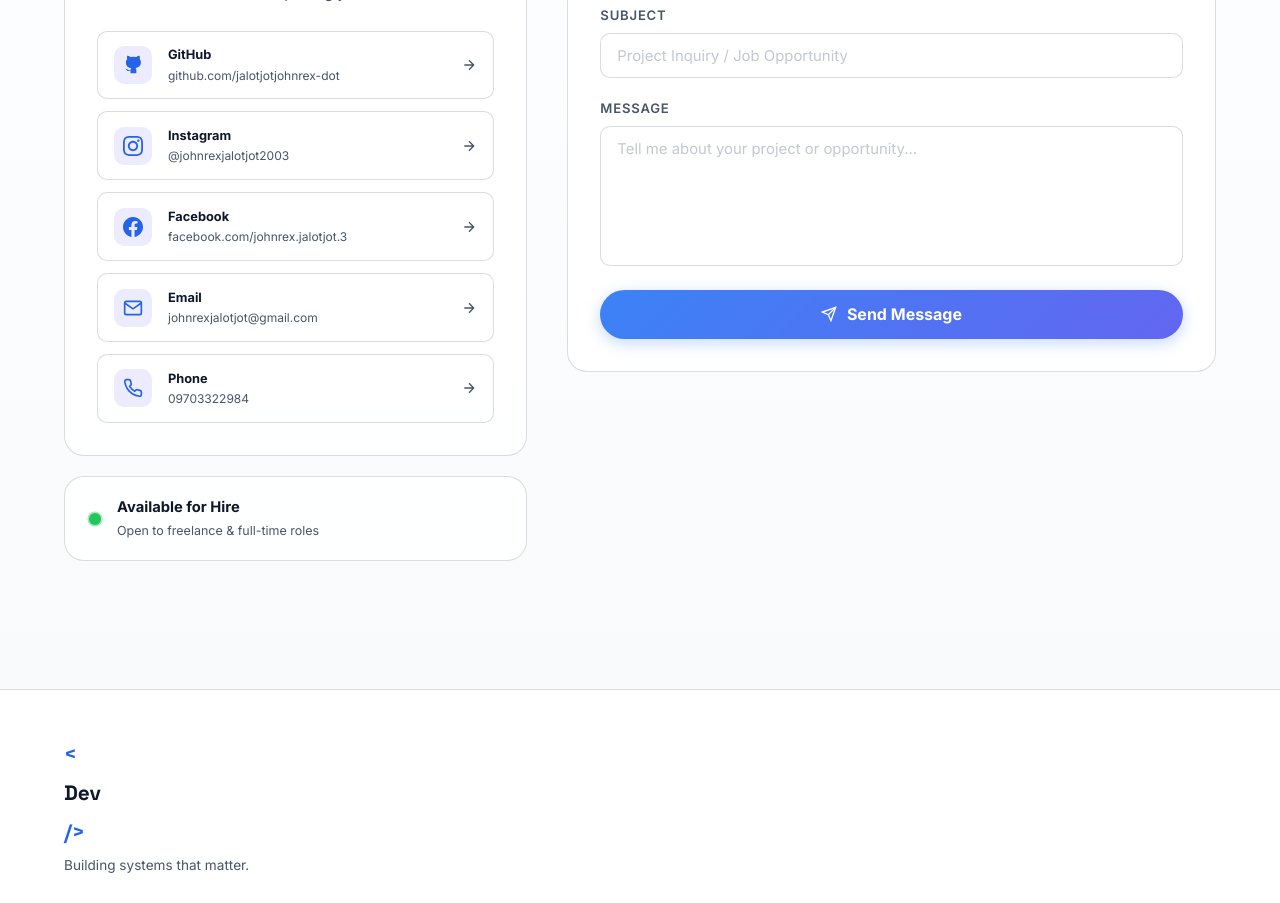
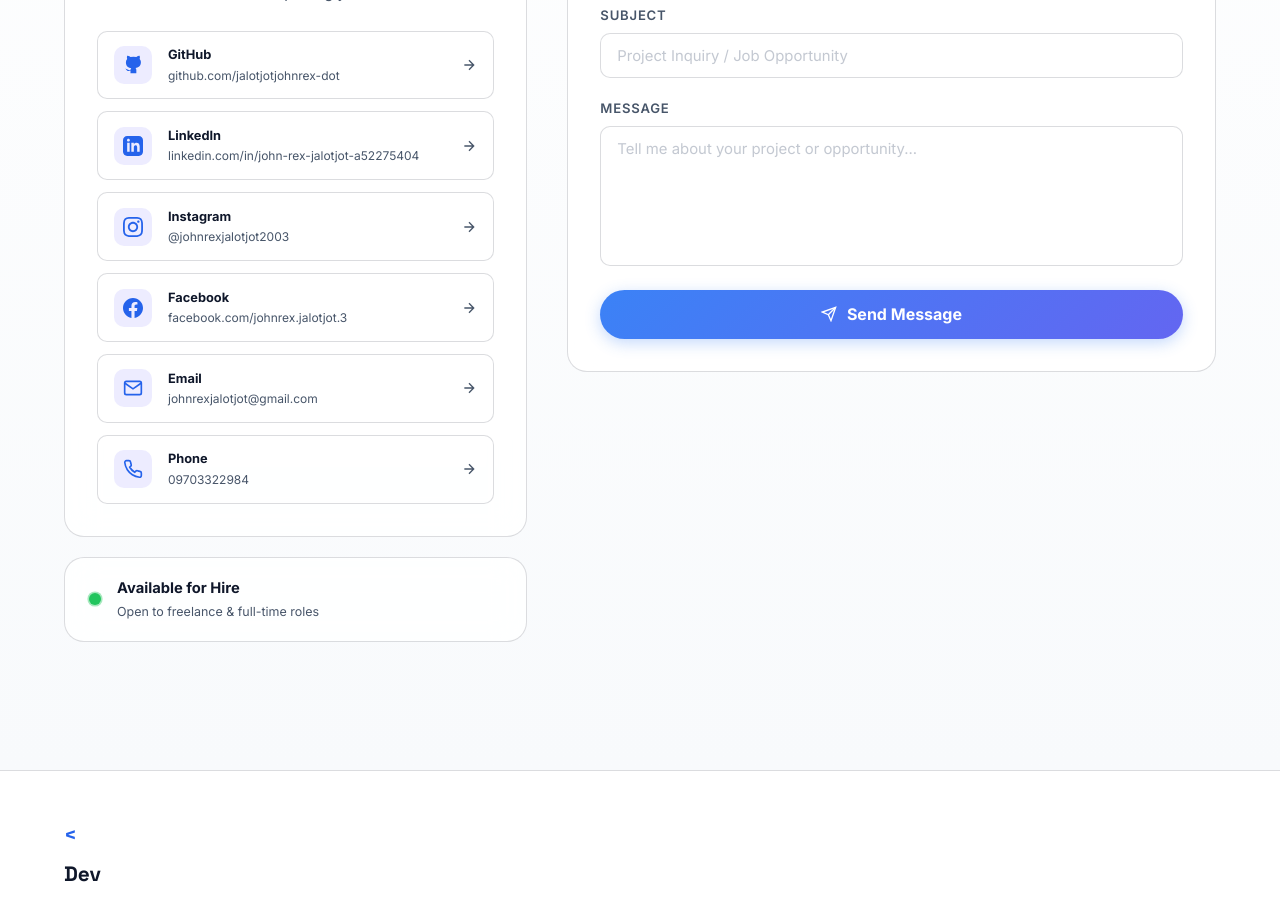
Before and after one commit to jalotjotjohnrex-dot/portfolio-jalotjot, a React (Vite) app: page / in a window 1280 px wide. Shown: the part 6460-7363 px from the top of the page. Built offline with nearby package versions, Linux system fonts and the light colour scheme.

Commit message:
add linkedin account in my contact info

```diff
--- a/src/components/Contact/Contact.jsx
+++ b/src/components/Contact/Contact.jsx
@@ -11,6 +11,16 @@
     label: 'GitHub',
     href:  'https://github.com/jalotjotjohnrex-dot',
     value: 'github.com/jalotjotjohnrex-dot',
+  },
+  {
+    icon: (
+      <svg viewBox="0 0 24 24" fill="currentColor" width="20" height="20">
+        <path d="M19 0h-14c-2.761 0-5 2.239-5 5v14c0 2.761 2.239 5 5 5h14c2.762 0 5-2.239 5-5v-14c0-2.761-2.238-5-5-5zm-11 19h-3v-11h3v11zm-1.5-12.268c-.966 0-1.75-.79-1.75-1.764s.784-1.764 1.75-1.764 1.75.79 1.75 1.764-.783 1.764-1.75 1.764zm13.5 12.268h-3v-5.604c0-3.368-4-3.113-4 0v5.604h-3v-11h3v1.765c1.396-2.586 7-2.777 7 2.476v6.759z"/>
+      </svg>
+    ),
+    label: 'LinkedIn',
+    href:  'https://www.linkedin.com/in/john-rex-jalotjot-a52275404',
+    value: 'linkedin.com/in/john-rex-jalotjot-a52275404',
   },
   {
     icon: (
```
Also changed, not shown: 1 other file (tests, documents, lock files or other folders).
